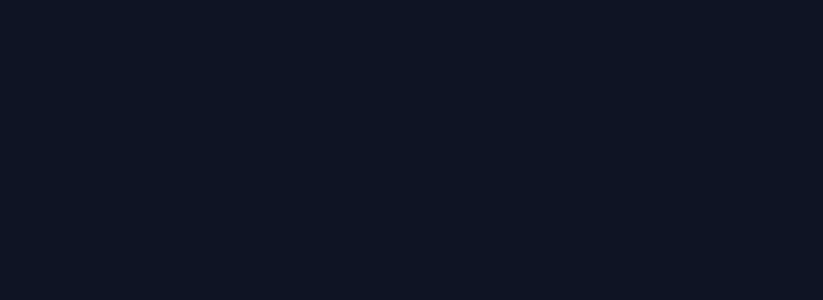
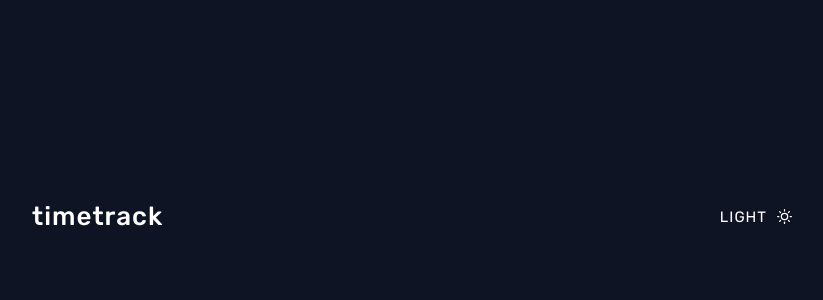
Before and after one commit to freetart/FEM-time-tracking-dashboard, a React (Create React App) app: page / in a window 1280 px wide. Shown: the top 300 px of the page, without its empty margins (228-1051 px from the left). Built offline with nearby package versions, Linux system fonts and the light colour scheme.

Commit message:
created header

```diff
--- a/package.json
+++ b/package.json
@@ -8,6 +8,7 @@
     "@testing-library/user-event": "^12.8.3",
     "react": "^17.0.2",
     "react-dom": "^17.0.2",
+    "react-icons": "^4.2.0",
     "react-scripts": "4.0.3",
     "styled-components": "^5.3.1",
     "web-vitals": "^1.1.2"
--- a/public/index.html
+++ b/public/index.html
@@ -11,6 +11,12 @@
     />
     <link rel="apple-touch-icon" href="%PUBLIC_URL%/logo192.png" />
     <link rel="manifest" href="%PUBLIC_URL%/manifest.json" />
+    <link rel="preconnect" href="https://fonts.googleapis.com" />
+    <link rel="preconnect" href="https://fonts.gstatic.com" crossorigin />
+    <link
+      href="https://fonts.googleapis.com/css2?family=Rubik:wght@300;400;500&display=swap"
+      rel="stylesheet"
+    />
     <title>Frontend Mentor | Time Tracking Dashboard</title>
   </head>
   <body>
--- a/src/App.js
+++ b/src/App.js
@@ -3,6 +3,7 @@ import Globals from './abstracts/Globals';
 import styled, { ThemeProvider } from 'styled-components';
 import { lightTheme, darkTheme } from './abstracts/Themes';
 import { sectionSpacingLg } from './abstracts/Mixins';
+import Header from './components/Header';
 
 const Main = styled.main`
   ${sectionSpacingLg}
@@ -21,7 +22,9 @@ const App = () => {
     <>
       <ThemeProvider theme={theme === 'light' ? lightTheme : darkTheme}>
         <Globals />
-        <Main></Main>
+        <Main>
+          <Header theme={theme} themeToggler={themeToggler} />
+        </Main>
       </ThemeProvider>
     </>
   );
--- a/src/abstracts/Globals.js
+++ b/src/abstracts/Globals.js
@@ -37,7 +37,7 @@ const Globals = createGlobalStyle`
   }
 
   body {
-    font-family: 'Space Mono', monospace;
+    font-family: 'Rubik', sans-serif;
     overflow-x: hidden;
     background-color: ${({ theme }) => theme.mainBg};
     transition: var(--mainTransition);
--- a/src/abstracts/Mixins.js
+++ b/src/abstracts/Mixins.js
@@ -1,4 +1,4 @@
-import { css } from "styled-components";
+import { css } from 'styled-components';
 
 const flexCenter = css`
   display: flex;
@@ -7,7 +7,7 @@ const flexCenter = css`
 `;
 
 const headingStyles = css`
-  font-weight: 700;
+  font-weight: 500;
   letter-spacing: 0.1rem;
   line-height: 1.3;
 `;
--- /dev/null
+++ b/src/components/Header.js
@@ -0,0 +1,48 @@
+import styled from 'styled-components';
+import { FiSun, FiMoon } from 'react-icons/fi';
+import { headingStyles, textStyles } from '../abstracts/Mixins';
+
+const Wrapper = styled.header`
+  display: flex;
+  align-items: center;
+  justify-content: space-between;
+  gap: var(--gap);
+
+  .title {
+    ${headingStyles}
+    color: ${({ theme }) => theme.primaryText};
+    font-size: 2.6rem;
+    transition: var(--mainTransition);
+  }
+
+  .toggler {
+    ${textStyles}
+    color: ${({ theme }) => theme.primaryText};
+    font-size: 1.5rem;
+    text-transform: uppercase;
+    display: flex;
+    align-items: center;
+    gap: 1rem;
+    outline: 0;
+    border: 0;
+    background-color: transparent;
+  }
+`;
+
+const Header = ({ theme, themeToggler }) => {
+  return (
+    <Wrapper>
+      <h1 className='title'>timetrack</h1>
+      <button className='toggler' onClick={themeToggler}>
+        {theme === 'light' ? 'dark' : 'light'}
+        {theme === 'light' ? (
+          <FiMoon className='icon' />
+        ) : (
+          <FiSun className='icon' />
+        )}
+      </button>
+    </Wrapper>
+  );
+};
+
+export default Header;
```
Also changed, not shown: 1 other file (tests, documents, lock files or other folders).
